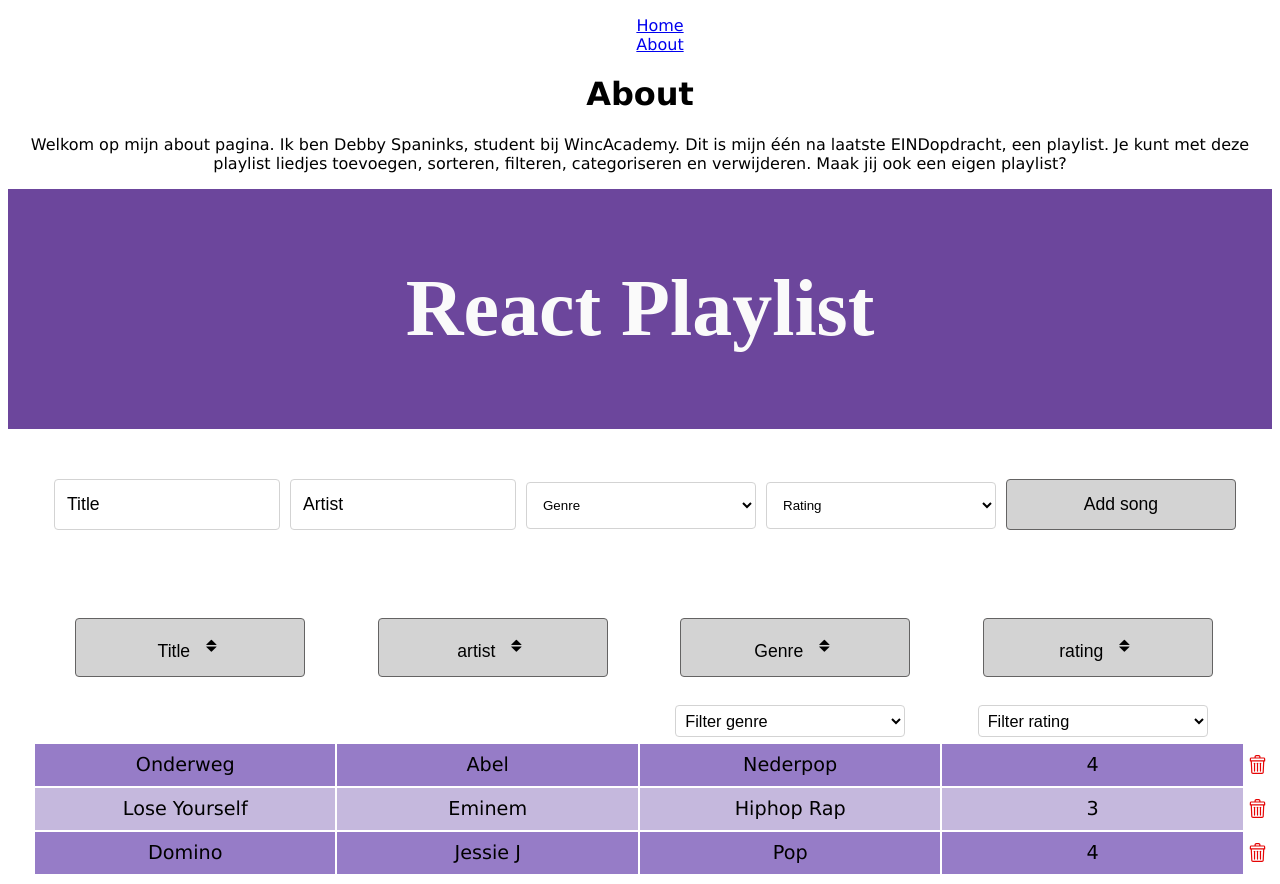
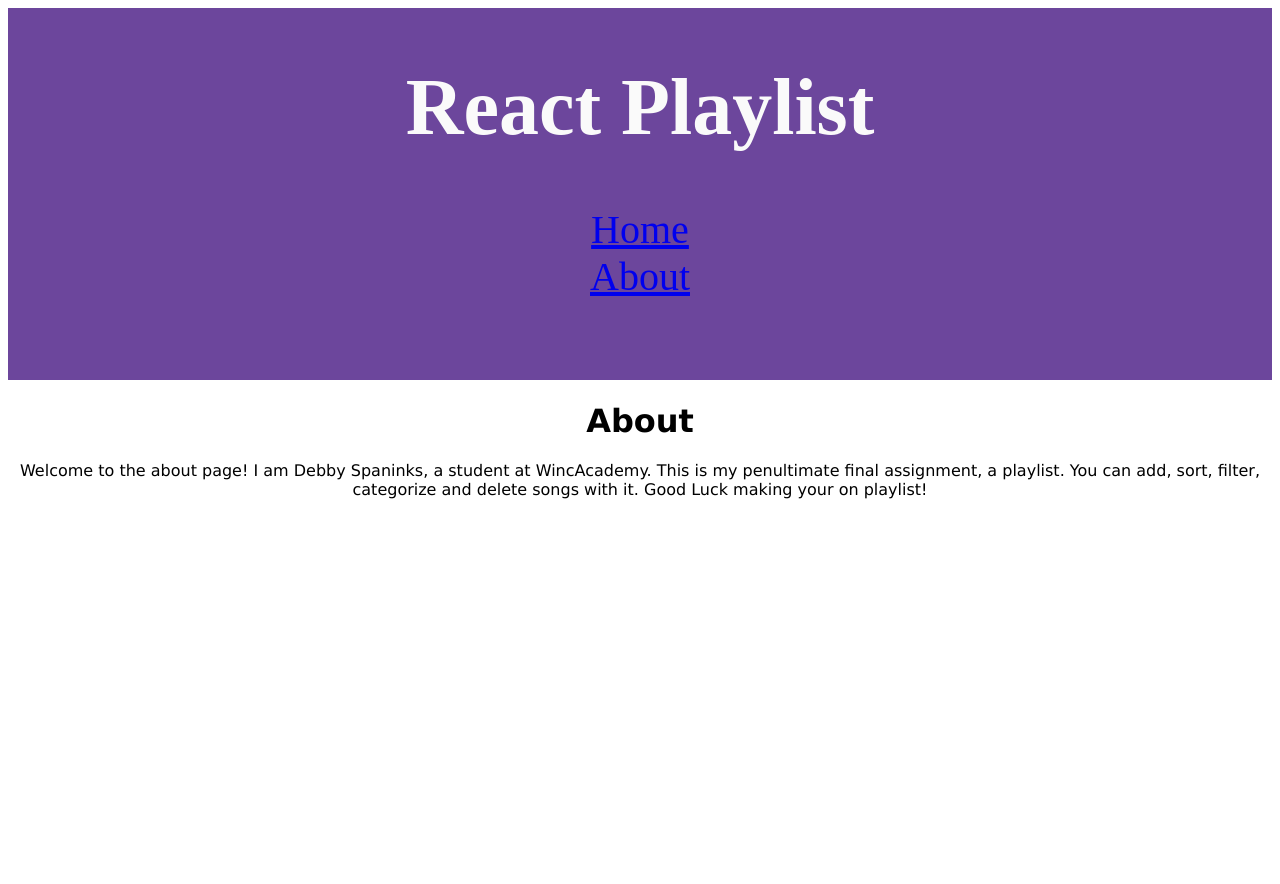
Before and after one commit to DebbySpaninks/debby_spaninks-ReactLilPlaylist, a React (Create React App) app in the folder react-playlist/: page /about in a window 1280 px wide. After the commit the page ends 800 px from the top, so only its background shows below. Built offline with nearby package versions, Linux system fonts and the light colour scheme.

Commit message:
router is working!

```diff
--- a/react-playlist/src/App.js
+++ b/react-playlist/src/App.js
@@ -1,52 +1,26 @@
 import React from 'react';
-// import { BrowserRouter as Router, Switch, Route, Link } from 'react-router-dom';
-import NavBar from './components/routing/NavBar';
+import { BrowserRouter as Router, Switch, Route } from 'react-router-dom';
 import Header from './components/Header';
+import About from './components/About';
 import SongOverview from './container/SongOverview';
 import './styles/App.css';
 
-// function to display Router, Header and SongOverview
+// function to display Routing, Header and SongOverview
 function App() {
   return (
     <div className="App">
-      <NavBar />
-      {/* <Router>
-        <div>
-          <nav>
-            <ul>
-              <li>
-                <Link to="/">Home</Link>
-              </li>
-              <li>
-                <Link to="/about">About</Link>
-              </li>
-            </ul>
-          </nav>
+      <Router>
+        <Header />
+        <Switch>
+          {/* If the current URL is /about, this route is rendered */}
+          <Route path="/about" component={About}></Route>
+          {/* Route with path="/" ALWAYS match the URL because all begin with /. This route must come at end */}
+          <Route path="/" component={SongOverview}></Route>
+        </Switch>
+      </Router>
+    </div>
 
-          {/* A <Switch> looks through its children <Route>s and
-            renders the first one that matches the current URL. */}
-          {/* <Switch>
-            <Route path="/about">
-              <About />
-            </Route>
-            <Route path="/">
-              <Home />
-            </Route>
-          </Switch>
-        </div>
-      </Router> */}
-      <Header />
-      <SongOverview />
-    </div>
   );
-}
-
-// function Home() {
-//   return <h2>Home</h2>;
-// }
-
-// function About() {
-//   return <h2>About</h2>;
-// }
+};
 
 export default App;
--- /dev/null
+++ b/react-playlist/src/components/About.js
@@ -0,0 +1,16 @@
+import React from 'react';
+
+const About = () => {
+    return (
+        <div className="about">
+            <h1 className="about-title">About</h1>
+            <p> Welcome to the about page!
+            I am Debby Spaninks, a student at WincAcademy.
+            This is my penultimate final assignment, a playlist.
+            You can add, sort, filter, categorize and delete songs with it. Good Luck making your on playlist!
+            </p>
+        </div>
+    );
+};
+
+export default About;
--- a/react-playlist/src/components/Header.js
+++ b/react-playlist/src/components/Header.js
@@ -1,9 +1,13 @@
 import React from 'react';
+import { Link } from 'react-router-dom';
 
 function Header(){
     return(
         <div className="header">
             <h1>React Playlist</h1>
+            <Link to="/"> Home </Link>
+            <Link to="/about"> About </Link>
+            <p></p>
         </div>
     );
 }
--- a/react-playlist/src/components/routing/About.js
+++ /dev/null
@@ -1,15 +0,0 @@
-const About = () => {
-    return (
-        <div className="about">
-            <h1 className="about-title">About</h1>
-            <p> Welkom op mijn about pagina.
-                Ik ben Debby Spaninks, student bij WincAcademy.
-                Dit is mijn één na laatste EINDopdracht, een playlist.
-                Je kunt met deze playlist liedjes toevoegen, sorteren, filteren, categoriseren en verwijderen.
-                Maak jij ook een eigen playlist?
-      </p>
-        </div>
-    );
-};
-
-export default About;
--- a/react-playlist/src/components/routing/NavBar.js
+++ /dev/null
@@ -1,42 +0,0 @@
-import { BrowserRouter as Router, Switch, Route, Link } from 'react-router-dom';
-import About from './About';
-
-const NavBar = () => {
-    return (
-        <Router>
-            <div>
-                <nav>
-                    <ul>
-                        <li>
-                            <Link to="/">Home</Link>
-                        </li>
-                        <li>
-                            <Link to="/about">About</Link>
-                        </li>
-                    </ul>
-                </nav>
-
-                {/* A <Switch> looks through its children <Route>s and
-            renders the first one that matches the current URL. */}
-                <Switch>
-                    <Route path="/about">
-                        <About />
-                    </Route>
-                    <Route path="/">
-                        <Home />
-                    </Route>
-                </Switch>
-            </div>
-        </Router>
-    )
-}
-
-function Home() {
-    return <h2>Home</h2>;
-}
-
-// function About() {
-//     return <h2>About</h2>;
-// }
-
-export default NavBar;
--- a/react-playlist/src/index.js
+++ b/react-playlist/src/index.js
@@ -1,12 +1,13 @@
 import React from 'react';
 import ReactDOM from 'react-dom';
+import { BrowserRouter } from 'react-router-dom';
 import App from './App';
 import reportWebVitals from './reportWebVitals';
 
 ReactDOM.render(
-  <React.StrictMode>
+  <BrowserRouter>
     <App />
-  </React.StrictMode>,
+  </BrowserRouter>,
   document.getElementById('root')
 );
 
```
